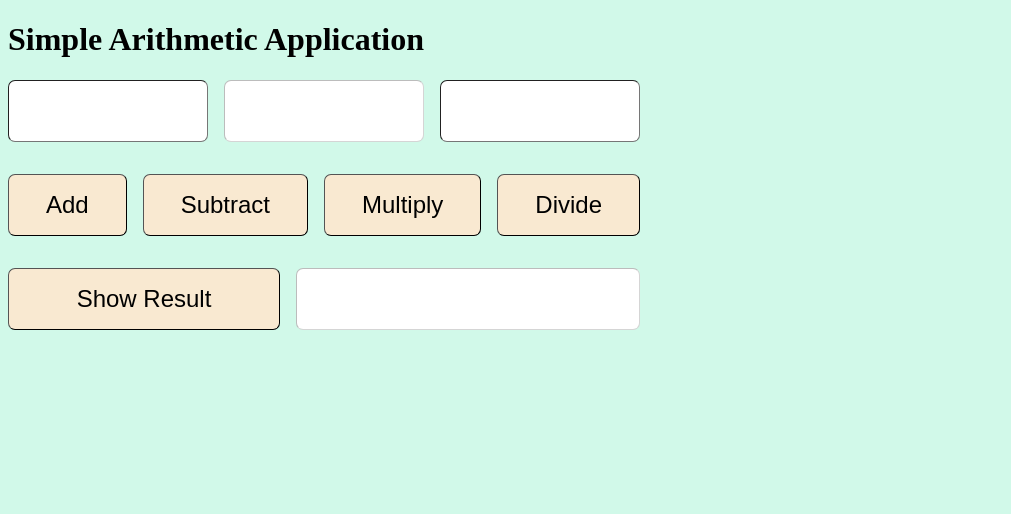
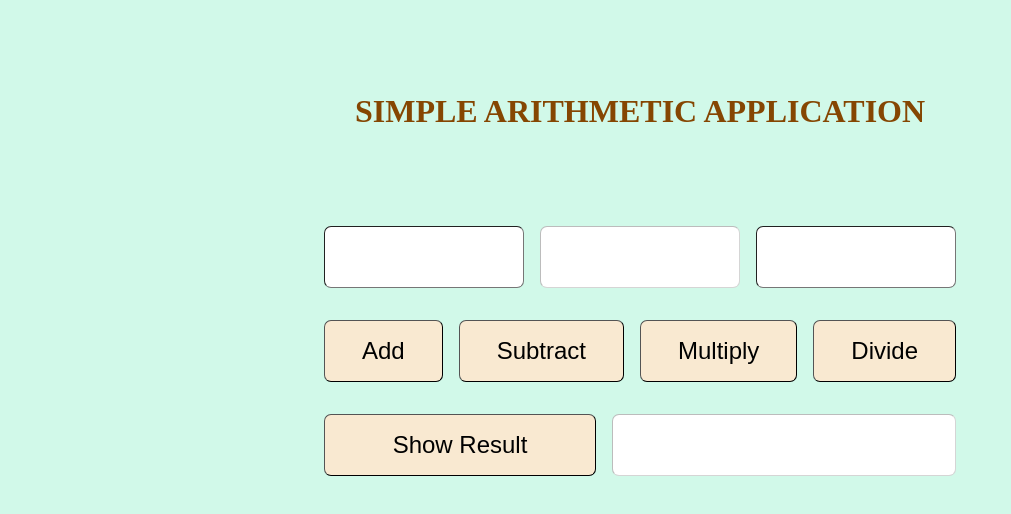
Before and after one commit to Smita0519/WAP, a plain HTML site: page Assignment_3/index.html in a window 1280 px wide. Shown: the whole page, without its empty margins (0-1011 px from the left). Drawn offline with nearby package versions, Linux system fonts and the light colour scheme.

Commit message:
Added Assignment 3

```diff
--- a/Assignment_3/index.html
+++ b/Assignment_3/index.html
@@ -9,7 +9,7 @@
 </head>
 <body>
     <header>
-        <h1>Simple Arithmetic Application</h1>
+        <h1 style="color: rgb(133, 70, 2); padding-top: 4rem;">SIMPLE ARITHMETIC APPLICATION</h1>
     </header>
 
     <section>
--- a/Assignment_3/styles.css
+++ b/Assignment_3/styles.css
@@ -1,5 +1,11 @@
 body{
     background-color: rgb(209, 249, 233);
+    display: flex;
+    justify-content: center;
+    align-items: center;
+    min-height: 100%;
+    flex-direction: column;
+    gap: 4rem;
 }
 
 section{
@@ -7,6 +13,8 @@ section{
     flex-direction: column;
     gap: 2rem;
     width: 50%;
+    padding: 10px;
+    margin: 0;
 }
 
 .btn{
```
